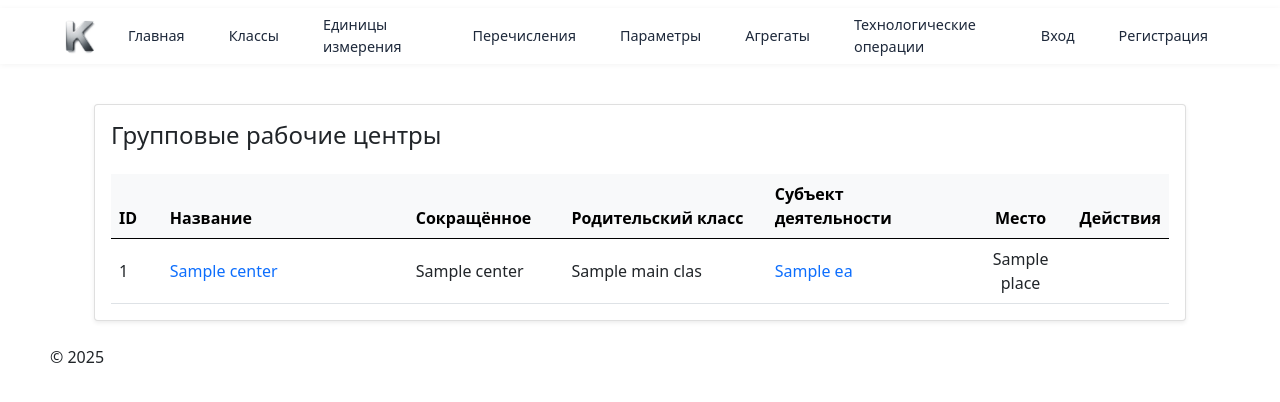
After one commit to lefffty/ProductClassify, a Django app: template product_classify/templates/route_tech/gwc/list.html in a window 1280 px wide. The commit adds this page. Shown: the top 402 px of the page. Run offline with Django 4.2, Linux system fonts and the light colour scheme; the template is opened without the code that fills it: most values are stand-ins (such as "Sample title", 1, 10 or a date in 2020); parts of the project's set-up code (start-up, migrations or seed data) failed here and were passed over; some libraries are stand-ins or nearby versions.

Commit message:
feat(route_tech): add GWC list view and tests

```diff
--- a/product_classify/route_tech/urls.py
+++ b/product_classify/route_tech/urls.py
@@ -13,6 +13,7 @@ eas_patterns = [
 ]
 
 gwc_patterns = [
+    path("list/", views.GWCListView.as_view(), name="list_gwc"),
     path("add/", views.GWCCreateView.as_view(), name="add_gwc"),
     path("edit/<int:gwc_id>/", views.GWCUpdateView.as_view(), name="edit_gwc"),
     path("<int:gwc_id>/", views.GWCDetailView.as_view(), name="detail_gwc"),
--- a/product_classify/route_tech/views.py
+++ b/product_classify/route_tech/views.py
@@ -62,6 +62,12 @@ class EASDeleteView(CommonContextMixin, DeleteView):
     template_name = "route_tech/eas/eas.html"
     success_url = reverse_lazy("classes:index")
     context_object_name = "subject"
+
+
+class GWCListView(CommonContextMixin, ListView):
+    model = GroupWorkingCenter
+    template_name = "route_tech/gwc/list.html"
+    context_object_name = "centers"
 
 
 class GWCCreateView(CommonContextMixin, CreateView):
--- a/product_classify/templates/includes/header.html
+++ b/product_classify/templates/includes/header.html
@@ -37,8 +37,8 @@
         <a href="#">Технологические операции</a>
         <ul class="nav-dropdown-list">
           <li><a href="{% url 'route_tech:list_eas' %}">Субъекты экономической деятельности</a></li>
-          {% comment %} <li><a href="{% url 'route_tech:list_gwc' %}">Групповые рабочие центры</a></li>
-          <li><a href="{% url 'route_tech:list_prod_operation' %}">Изделия с операциями</a></li> {% endcomment %}
+          <li><a href="{% url 'route_tech:list_gwc' %}">Групповые рабочие центры</a></li>
+          {% comment %} <li><a href="{% url 'route_tech:list_prod_operation' %}">Изделия с операциями</a></li> {% endcomment %}
         </ul>
       </li>
 
--- /dev/null
+++ b/product_classify/templates/route_tech/gwc/list.html
@@ -0,0 +1,101 @@
+{% extends "base.html" %}
+{% load django_bootstrap5 %}
+
+{% block title %}
+    Групповые рабочие центры
+{% endblock title %}
+
+{% block content %}
+<div id="gwc-list-container" class="container py-4">
+    <div id="gwc-list-card" class="card shadow-sm">
+        <div class="card-body">
+
+            <div class="d-flex justify-content-between align-items-center mb-4 flex-wrap gap-2">
+                <h2 id="gwc-list-header" class="card-title h4 mb-0">
+                    <i class="bi bi-tools text-warning"></i>
+                    Групповые рабочие центры
+                </h2>
+
+                {% if perms.route_tech.add_groupworkingcenter %}
+                    <a id="gwc-list-add-btn"
+                       href="{% url 'route_tech:add_gwc' %}"
+                       class="btn btn-primary">
+                        <i class="bi bi-plus-circle"></i> Добавить центр
+                    </a>
+                {% endif %}
+            </div>
+
+            {% if centers %}
+                <div class="table-responsive">
+                    <table id="gwc-list-table" class="table table-hover align-middle mb-0">
+                        <thead class="table-light">
+                            <tr>
+                                <th style="width: 5%;">ID</th>
+                                <th style="width: 25%;">Название</th>
+                                <th style="width: 15%;">Сокращённое</th>
+                                <th style="width: 20%;">Родительский класс</th>
+                                <th style="width: 20%;">Субъект деятельности</th>
+                                <th style="width: 10%;" class="text-center">Место</th>
+                                <th style="width: 5%;" class="text-center">Действия</th>
+                            </tr>
+                        </thead>
+                        <tbody>
+                            {% for center in centers %}
+                                <tr id="gwc-row-{{ center.pk }}">
+                                    <td>{{ center.pk }}</td>
+                                    <td>
+                                        <a href="{% url 'route_tech:detail_gwc' center.pk %}"
+                                           class="text-decoration-none fw-semibold">
+                                            {{ center.name }}
+                                        </a>
+                                    </td>
+                                    <td>{{ center.short_name|default:"—" }}</td>
+                                    <td>{{ center.main_class.name }}</td>
+                                    <td>
+                                        {% if center.eas %}
+                                            <a href="{% url 'route_tech:detail_eas' center.eas.pk %}"
+                                               class="text-decoration-none">
+                                                {{ center.eas.name }}
+                                            </a>
+                                        {% else %}
+                                            <span class="text-muted">—</span>
+                                        {% endif %}
+                                    </td>
+                                    <td class="text-center">{{ center.place }}</td>
+                                    <td class="text-center text-nowrap">
+                                        {% if perms.route_tech.change_groupworkingcenter %}
+                                            <a id="gwc-edit-{{ center.pk }}"
+                                               href="{% url 'route_tech:edit_gwc' center.pk %}"
+                                               class="btn btn-sm btn-outline-primary"
+                                               title="Редактировать">
+                                                Редактировать
+                                            </a>
+                                        {% endif %}
+                                        {% if perms.route_tech.delete_groupworkingcenter %}
+                                            <a id="gwc-delete-{{ center.pk }}"
+                                               href="{% url 'route_tech:delete_gwc' center.pk %}"
+                                               class="btn btn-sm btn-outline-danger"
+                                               title="Удалить">
+                                                Удалить
+                                            </a>
+                                        {% endif %}
+                                    </td>
+                                </tr>
+                            {% endfor %}
+                        </tbody>
+                    </table>
+                </div>
+            {% else %}
+                <div id="gwc-list-empty" class="alert alert-info mb-0">
+                    <i class="bi bi-info-circle"></i>
+                    Групповых рабочих центров пока нет.
+                    {% if perms.route_tech.add_groupworkingcenter %}
+                        <a href="{% url 'route_tech:add_gwc' %}" class="alert-link">Добавьте первый</a>.
+                    {% endif %}
+                </div>
+            {% endif %}
+
+        </div>
+    </div>
+</div>
+{% endblock content %}
```
Also changed, not shown: product_classify/tests/unit/route_tech/test_views.py (+30 -0 lines).
